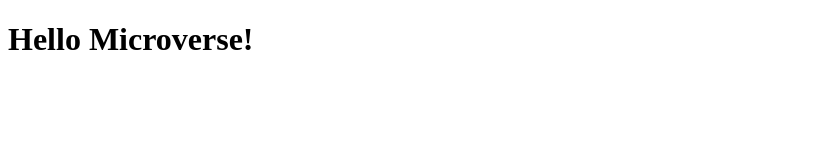
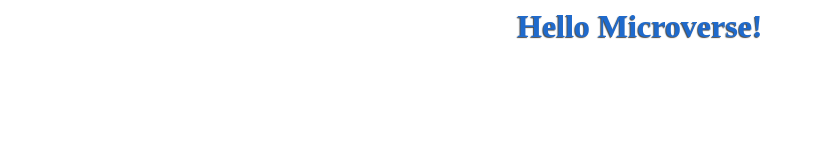
Before and after one commit to jasonfelice/Hello-Microverse, a plain HTML site: page index.html in a window 1280 px wide. Shown: the whole page, without its empty margins (0-815 px from the left). Drawn offline with Linux system fonts and the light colour scheme.

Commit message:
Add style.css and style heading tag

```diff
--- a/index.html
+++ b/index.html
@@ -5,6 +5,7 @@
     <meta http-equiv="X-UA-Compatible" content="IE=edge">
     <meta name="viewport" content="width=device-width, initial-scale=1.0">
     <title>Hello_Microverse</title>
+    <link rel="stylesheet" href="style.css">
 </head>
 <body>
     <h1 class="heading">Hello Microverse!</h1>
--- /dev/null
+++ b/style.css
@@ -0,0 +1,8 @@
+.heading{
+    display: block;
+    max-width: 500px;
+    margin: 0 auto;
+    text-align: center;
+    color: rgb(31, 106, 204);
+    text-shadow: -1px 1px 1px rgba(0, 0, 0, 0.705);
+}
```
